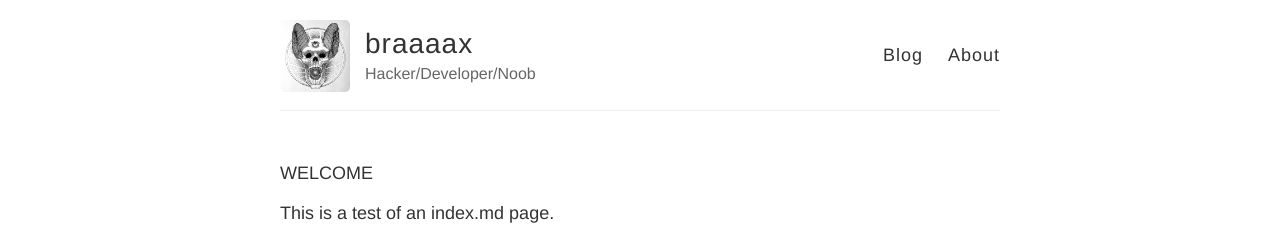
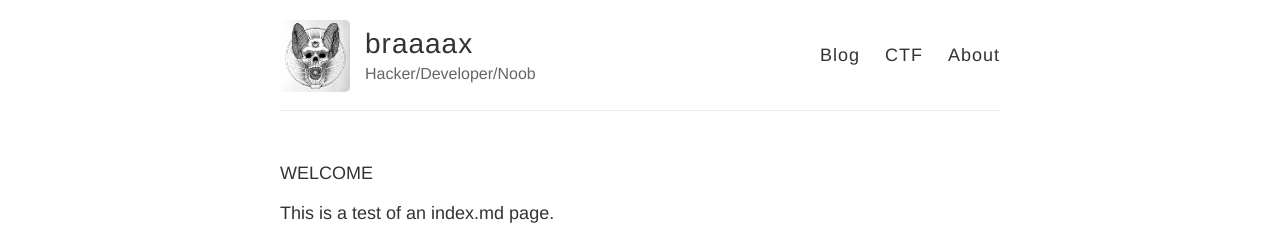
Before and after one commit to braaaax/braaaax.github.io, a Jekyll site: the page built from index.md, in a window 1280 px wide. Shown: the top 238 px of the page. Built offline with Jekyll 4.4.1, drawn with Linux system fonts in a browser that asks for light colours.

Commit message:
updated site

```diff
--- a/_layouts/default.html
+++ b/_layouts/default.html
@@ -28,6 +28,7 @@
 
           <nav>
             <a href="{{ site.baseurl }}/blog">Blog</a>
+	    <a href="{{ site.baseurl }}/ctf">CTF</a>
             <a href="{{ site.baseurl }}/about">About</a>
           </nav>
         </header>
```
